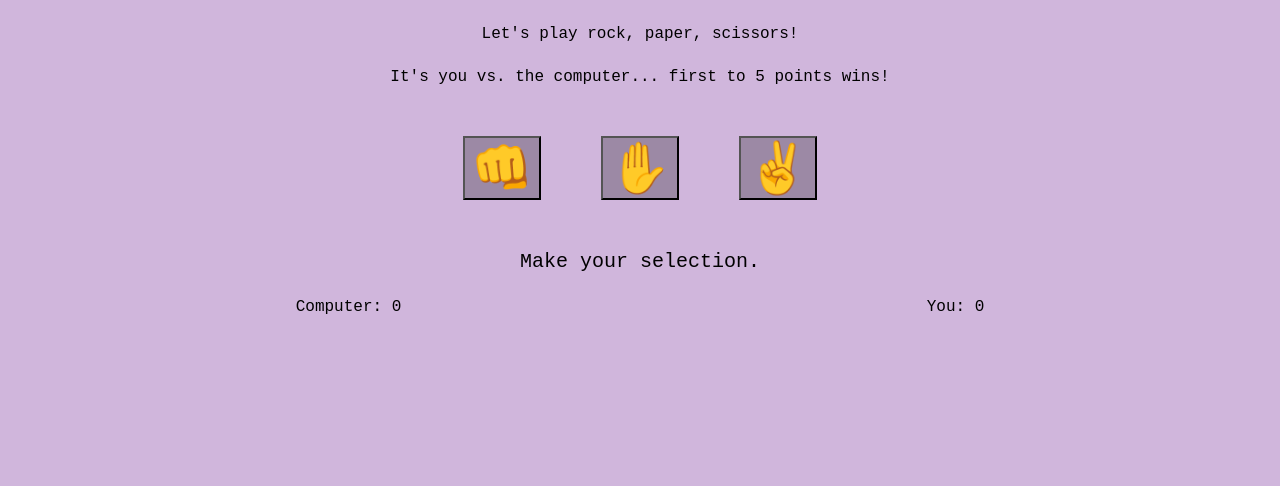
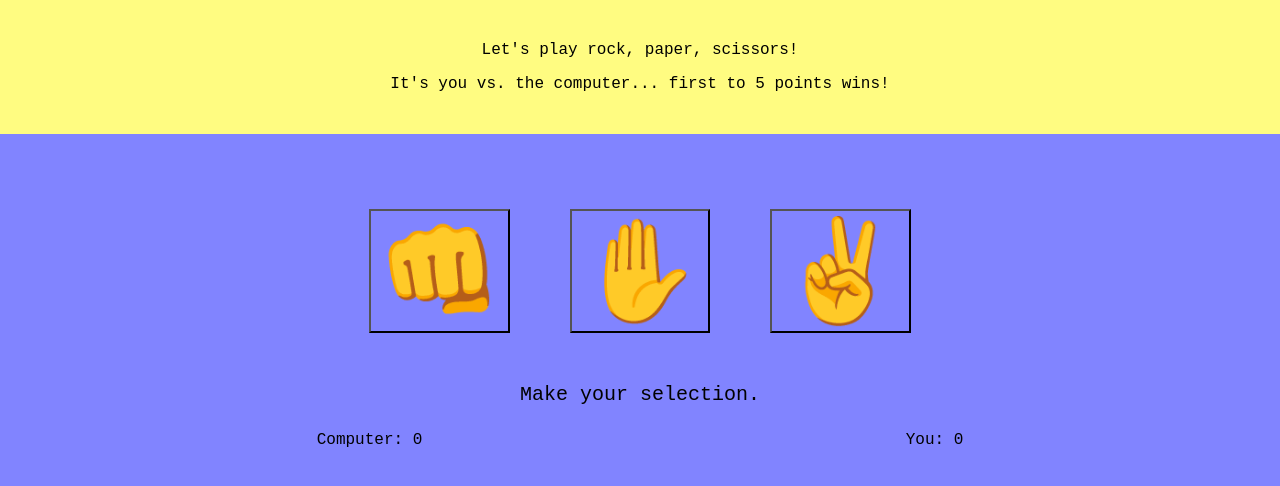
Before and after one commit to stirfry93/rock-paper-scissors, a plain HTML site: page index.html in a window 1280 px wide. Drawn offline with Linux system fonts and the light colour scheme.

Commit message:
Change background colors

```diff
--- a/index.html
+++ b/index.html
@@ -7,8 +7,10 @@
     </head>
 
     <body>
+        <div class="header">
         <p>Let's play  rock, paper, scissors!</p>
         <p>It's you vs. the computer... first to 5 points wins!</p>
+        </div>
 
     <div id="game">
         <button type="button" id="rock">👊</button>
--- a/style.css
+++ b/style.css
@@ -1,17 +1,23 @@
 body {
-    background-color: rgb(208, 182, 220);
     font-family: 'Courier New', Courier, monospace;
     text-align: center;
+    margin: 0;
+    background-color: rgb(129, 132, 255);
 }
 
-p {
-    margin: 25px;
+.header {
+    padding: 25px;
+    background-color: rgb(255, 252, 129);
+}
+
+#game {
+    padding: 50px;
 }
 
 button {
     margin: 25px;
-    font-size: 50px;
-    background-color: rgb(156, 137, 165);
+    font-size: 100px;
+    background-color: transparent;
 }
 
 #finalResult {
```
